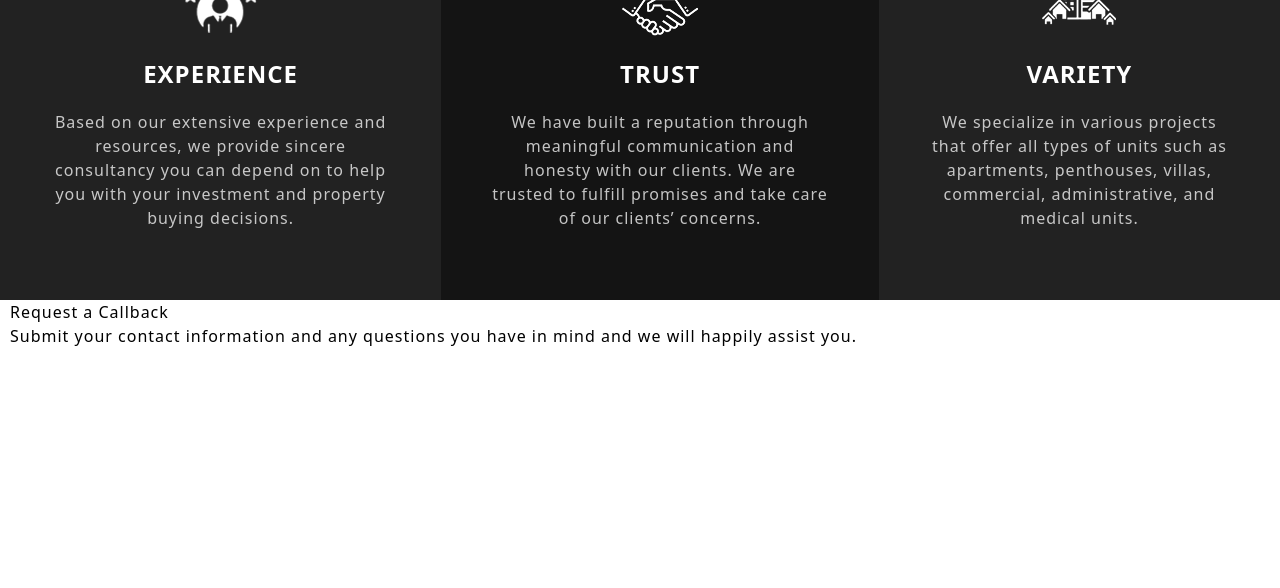
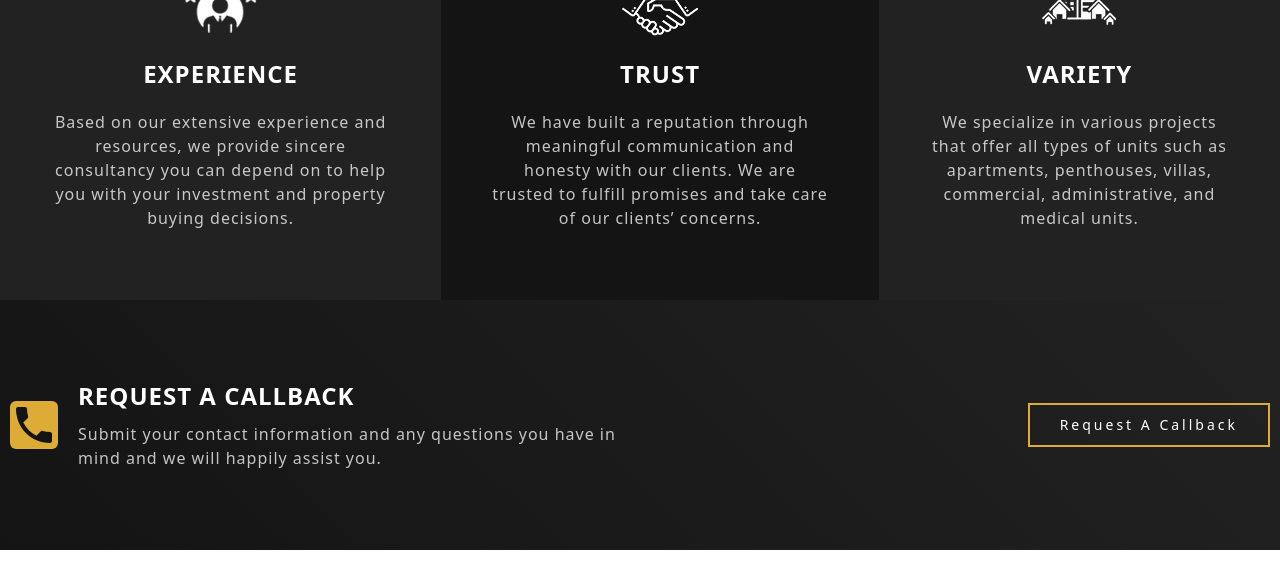
Before and after one commit to mustafa-khaled/Real-Estate-Website, a React (Vite) app: page / in a window 1280 px wide. Shown: the part 3522-4110 px from the top of the page. Built offline with nearby package versions, Linux system fonts and the light colour scheme.

Commit message:
Request Callback component

```diff
--- a/src/components/home/RequestCallback.jsx
+++ b/src/components/home/RequestCallback.jsx
@@ -1,13 +1,34 @@
+import { MdLocalPhone } from "react-icons/md";
+import Button from "../Button";
+
 function RequestCallback() {
   return (
-    <div>
-      <div className="container mx-auto px-[10px]">
+    <div
+      className="py-[80px] text-white"
+      style={{
+        backgroundImage: "linear-gradient(45deg, #141414, #222222)",
+      }}>
+      <div
+        className="container mx-auto px-[10px] flex items-center justify-between gap-[20px]
+      md:flex-row flex-col
+      ">
+        <div className="md:w-[50%] w-full flex items-center gap-[20px] md:flex-row flex-col md:text-left text-center">
+          <div className="bg-primary rounded-md">
+            <MdLocalPhone className="text-5xl text-[#141414]" />
+          </div>
+          <div>
+            <h2 className="text-2xl uppercase font-bold mb-[10px]">
+              Request a Callback
+            </h2>
+            <p className="text-gray">
+              Submit your contact information and any questions you have in mind
+              and we will happily assist you.
+            </p>
+          </div>
+        </div>
+
         <div>
-          <h2>Request a Callback</h2>
-          <p>
-            Submit your contact information and any questions you have in mind
-            and we will happily assist you.
-          </p>
+          <Button>Request A Callback</Button>
         </div>
       </div>
     </div>
```
